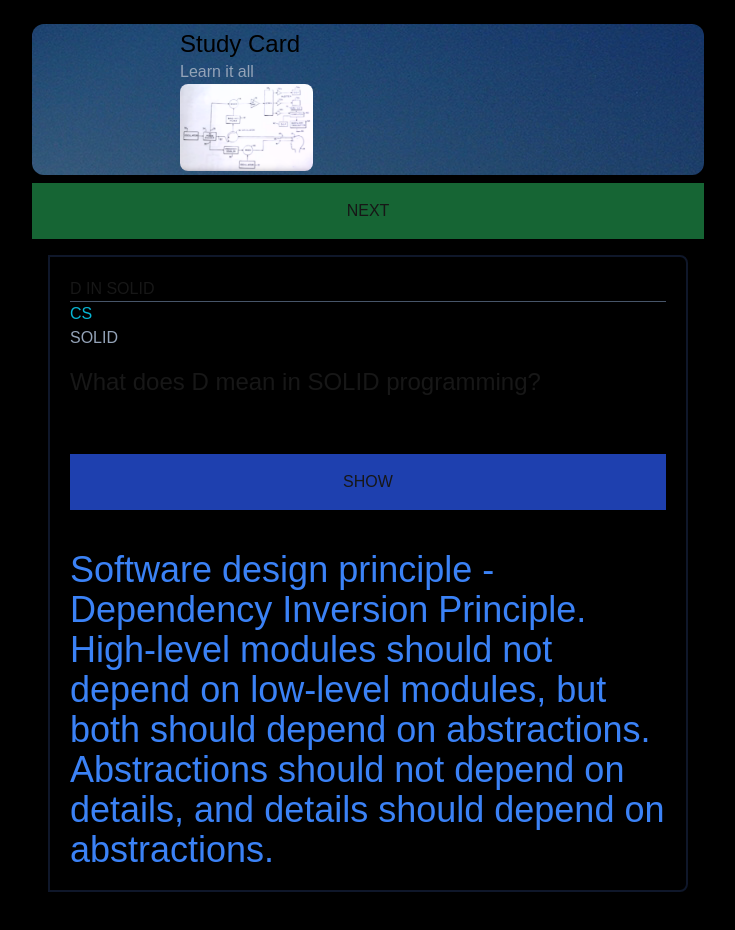
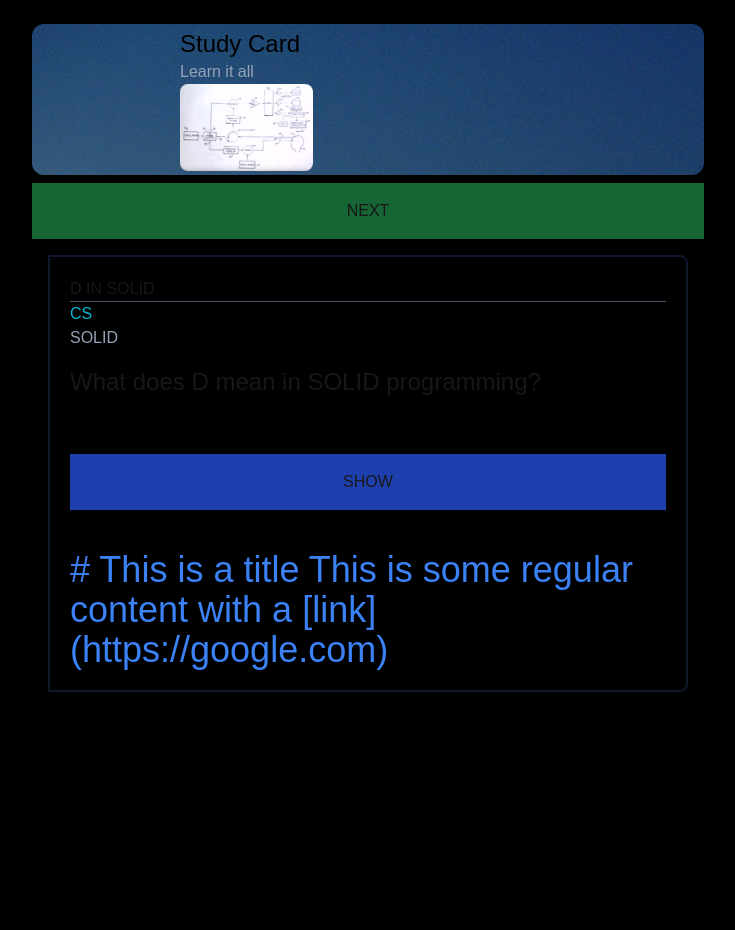
Before and after one commit to tylercod3r/study-card, a Next.js app: page / in a window 1280 px wide. Both pictures are taken after a click on the button "SHOW". Shown: the top 930 px of the page, without its empty margins (272-1007 px from the left). After the commit the page ends 800 px from the top, so only its background shows below. Built offline with nearby package versions, Linux system fonts and the light colour scheme.

Commit message:
fix: markdown component display

```diff
--- a/components/question-library/question-panel/index.tsx
+++ b/components/question-library/question-panel/index.tsx
@@ -1,7 +1,8 @@
 // #region IMPORT
 // import Image from "next/image";
-import { useState } from "react";
+import { FC, useState } from "react";
 import { QuestionType } from "@/types/types";
+
 // #endregion
 
 // #region TYPE
@@ -10,7 +11,7 @@ type Props = {
 };
 // #endregion
 
-const QuestionPanel = (props: Props) => {
+const QuestionPanel: FC<Props> = ({ question }) => {
   // #region HOOK - USE STATE
   const [showAnswer, setShowAnswer] = useState(false);
   // #endregion
@@ -22,10 +23,10 @@ const QuestionPanel = (props: Props) => {
   // #region VIEW
   return (
     <section className="p-5 m-4 border-2 rounded-r-lg border-slate-900">
-      <h3>{props.question.title.toUpperCase()}</h3>
+      <h3>{question.title.toUpperCase()}</h3>
       <hr className="border-slate-600"></hr>
       <div>
-        {props.question.keywords?.map((keyword: string) => (
+        {question.keywords?.map((keyword: string) => (
           <p key={keyword} className="text-secondary text-cyan-500">
             {keyword.toUpperCase()}
           </p>
@@ -33,7 +34,7 @@ const QuestionPanel = (props: Props) => {
       </div>
 
       <div className="text-slate-400">
-        {props.question.subKeywords?.map((subKeyword: string) => (
+        {question.subKeywords?.map((subKeyword: string) => (
           <p key={subKeyword}>{subKeyword.toUpperCase()}</p>
         ))}
       </div>
@@ -53,7 +54,7 @@ const QuestionPanel = (props: Props) => {
         />
       </a> */}
 
-      <p className="my-4 text-2xl">{props.question.question}</p>
+      <p className="my-4 text-2xl">{question.question}</p>
 
       <button
         className="bg-blue-800 p-4 w-full my-10"
@@ -69,7 +70,9 @@ const QuestionPanel = (props: Props) => {
       </button>
 
       {showAnswer && (
-        <p className="text-4xl text-blue-500">{props.question.answer}</p>
+        <section className="text-4xl text-blue-500">
+          <div dangerouslySetInnerHTML={{ __html: question.content }} />
+        </section>
       )}
     </section>
   );
```
